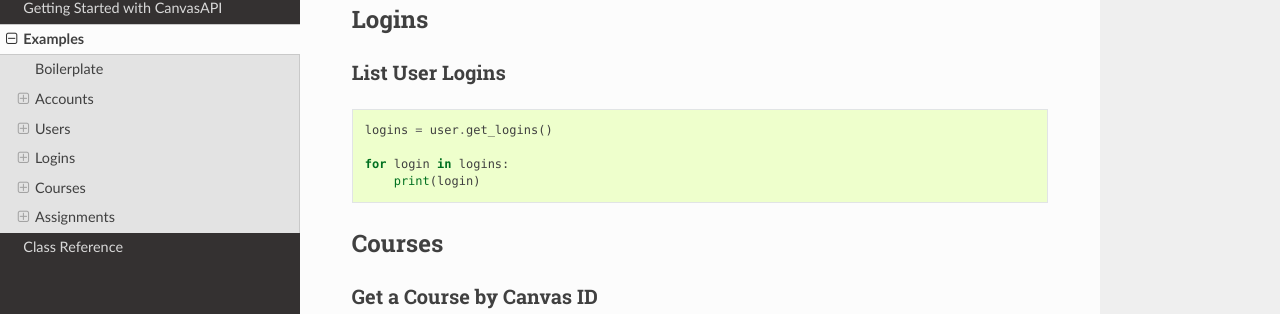
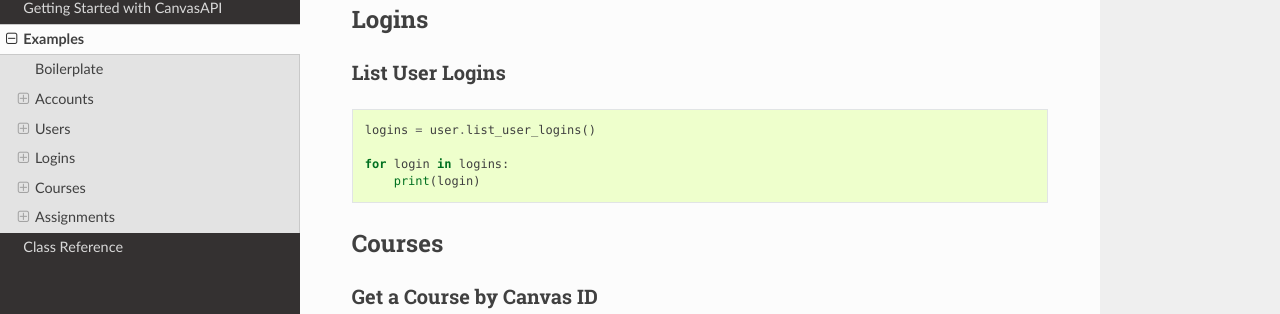
Before and after one commit to ucfopen/canvasapi, a Sphinx documentation site: the page built from docs/examples.rst, in a window 1280 px wide and 900 px high, scrolled down 1580 px. Shown: the part 137-451 px from the top of the window. Built offline with Sphinx 7.4.7 and the Read the Docs theme 2.0.0, drawn with Linux system fonts in a browser that asks for light colours.

Commit message:
Updated method used to get logins
Changed from get_logins() to list_user_logins()

```diff
--- a/docs/examples.rst
+++ b/docs/examples.rst
@@ -107,7 +107,7 @@
 
 .. code-block:: python
 
-    logins = user.get_logins()
+    logins = user.list_user_logins()
 
     for login in logins:
         print(login)
```
